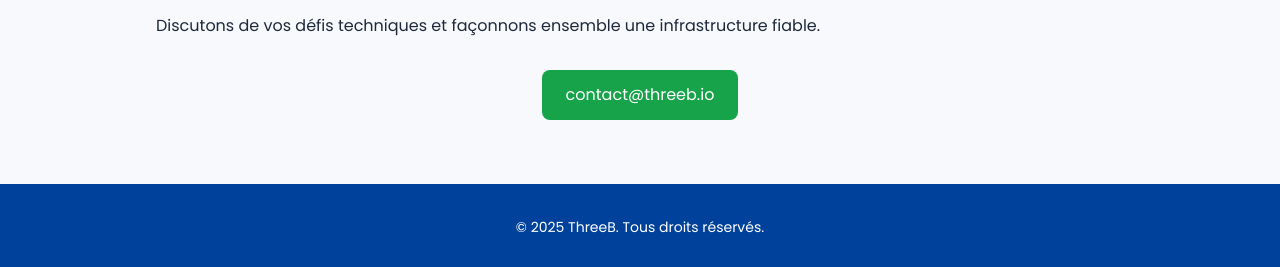
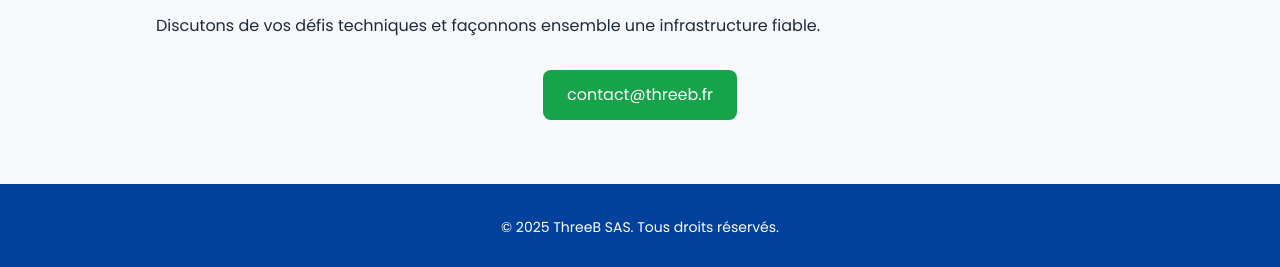
Before and after one commit to AnotherIdea/threeb-website, a plain HTML site: page index.html in a window 1280 px wide. Shown: the part 2401-2668 px from the top of the page. Drawn offline with Linux system fonts and the light colour scheme.

Commit message:
Update contact email and footer company name

```diff
--- a/index.html
+++ b/index.html
@@ -335,11 +335,11 @@
         Discutons de vos défis techniques et façonnons ensemble une
         infrastructure fiable.
       </p>
-      <a class="button" href="mailto:contact@threeb.io">contact@threeb.io</a>
+      <a class="button" href="mailto:contact@threeb.fr">contact@threeb.fr</a>
     </section>
 
     <footer>
-      &copy; 2025 ThreeB. Tous droits réservés.
+      &copy; 2025 ThreeB SAS. Tous droits réservés.
     </footer>
   </body>
 </html>
```
